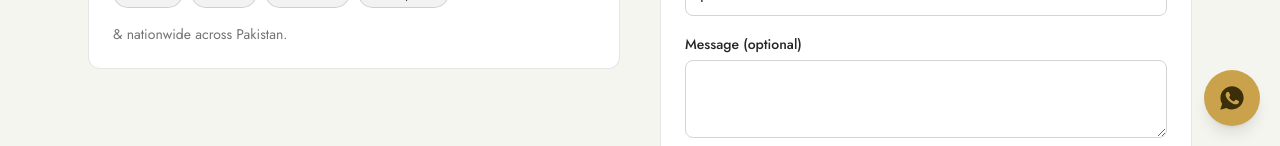
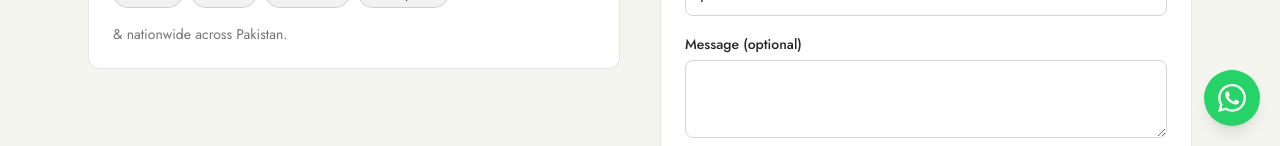
Before and after one commit to AlishanNadeem/TheRareScents, a Next.js app: page /contact in a window 1280 px wide. Shown: the part 654-800 px from the top of the page. Built offline with nearby package versions, Linux system fonts and the light colour scheme; no server answers.

Commit message:
Update WhatsAppFloatingButton styles for improved branding and accessibility, changing colors and hover effects to align with WhatsApp's design guidelines.

```diff
--- a/components/WhatsAppFloatingButton.jsx
+++ b/components/WhatsAppFloatingButton.jsx
@@ -7,7 +7,7 @@
       target="_blank"
       rel="noopener noreferrer"
       aria-label={`Order on WhatsApp — ${siteConfig.whatsapp.display}`}
-      className="fixed bottom-5 right-5 z-50 flex h-14 w-14 items-center justify-center rounded-full bg-gold text-espresso shadow-lg transition duration-300 ease-out hover:scale-110 hover:bg-[#d4af5a] hover:shadow-xl focus-visible:outline-none focus-visible:ring-2 focus-visible:ring-ink focus-visible:ring-offset-2 focus-visible:ring-offset-gold motion-reduce:hover:scale-100"
+      className="fixed bottom-5 right-5 z-50 flex h-14 w-14 items-center justify-center rounded-full bg-[#25D366] text-white shadow-lg transition duration-300 ease-out hover:scale-110 hover:bg-[#20BD5A] hover:shadow-xl focus-visible:outline-none focus-visible:ring-2 focus-visible:ring-[#25D366] focus-visible:ring-offset-2 focus-visible:ring-offset-paper motion-reduce:hover:scale-100"
     >
       <svg
         viewBox="0 0 24 24"
@@ -15,7 +15,7 @@
         className="h-7 w-7"
         aria-hidden="true"
       >
-        <path d="M12.04 2C6.58 2 2.13 6.45 2.13 11.91c0 1.87.51 3.62 1.4 5.12L2 22l5.13-1.5a9.9 9.9 0 0 0 4.91 1.3h.01c5.46 0 9.91-4.45 9.91-9.91C21.96 6.45 17.5 2 12.04 2Zm5.8 14.02c-.24.68-1.4 1.3-1.94 1.38-.5.08-1.1.11-1.77-.11-.4-.13-.93-.3-1.6-.6-2.82-1.22-4.66-4.07-4.8-4.26-.14-.19-1.15-1.53-1.15-2.92 0-1.39.73-2.07 1-2.35.26-.28.57-.35.76-.35.19 0 .38 0 .55.01.18.01.42-.07.65.5.24.58.81 1.99.88 2.13.07.14.12.31.02.5-.1.19-.15.31-.3.48-.14.17-.3.38-.43.51-.14.14-.28.29-.12.57.16.28.71 1.17 1.53 1.9 1.05.94 1.94 1.23 2.22 1.37.28.14.44.12.61-.05.16-.17.7-.81.89-1.09.19-.28.38-.23.63-.14.26.1 1.65.78 1.94.92.28.14.47.21.54.33.07.12.07.7-.17 1.37Z" />
+        <path d="M17.472 14.382c-.297-.149-1.758-.867-2.03-.967-.273-.099-.471-.148-.67.15-.197.297-.767.966-.94 1.164-.173.199-.347.223-.644.075-.297-.15-1.255-.463-2.39-1.475-.883-.788-1.48-1.761-1.653-2.059-.173-.297-.018-.458.13-.606.134-.133.298-.347.446-.52.149-.174.198-.298.298-.497.099-.198.05-.371-.025-.52-.075-.149-.669-1.612-.916-2.207-.242-.579-.487-.5-.669-.51-.173-.008-.371-.01-.57-.01-.198 0-.52.074-.792.372-.272.297-1.04 1.016-1.04 2.479 0 1.462 1.065 2.875 1.213 3.074.149.198 2.096 3.2 5.077 4.487.709.306 1.262.489 1.694.625.712.227 1.36.195 1.871.118.571-.085 1.758-.719 2.006-1.413.248-.694.248-1.289.173-1.413-.074-.124-.272-.198-.57-.347m-5.421 7.403h-.004a9.87 9.87 0 0 1-5.031-1.378l-.361-.214-3.741.982.998-3.648-.235-.374a9.86 9.86 0 0 1-1.51-5.26c.001-5.45 4.436-9.884 9.888-9.884 2.64 0 5.122 1.03 6.988 2.898a9.825 9.825 0 0 1 2.893 6.994c-.003 5.45-4.435 9.884-9.885 9.884m8.413-18.297A11.815 11.815 0 0 0 12.05 0C5.495 0 .16 5.335.157 11.892c0 2.096.547 4.142 1.588 5.945L.057 24l6.305-1.654a11.882 11.882 0 0 0 5.683 1.448h.005c6.554 0 11.89-5.335 11.893-11.893a11.821 11.821 0 0 0-3.48-8.413Z" />
       </svg>
     </a>
   );
```
